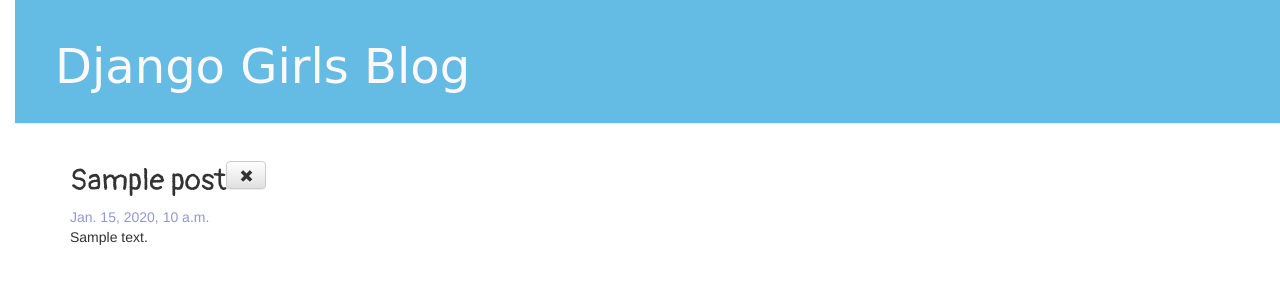
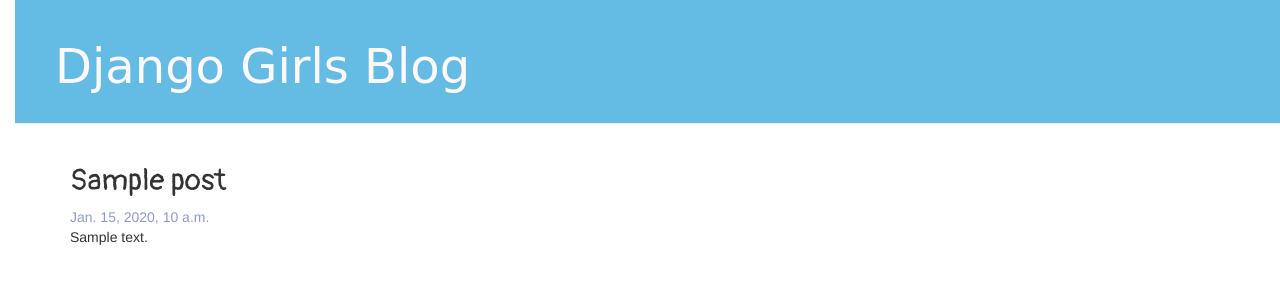
Before and after one commit to svtsmla/my_first_blog, a Django app: page /post/1/ in a window 1280 px wide. Shown: the top 300 px of the page. Run offline with Django 3.2, Linux system fonts and the light colour scheme; tables that the repository leaves empty hold one stand-in row (values such as "Sample post"); some libraries are stand-ins or nearby versions; some web fonts are replaced.

Commit message:
security 2.0

```diff
--- a/blog/templates/blog/post_detail.html
+++ b/blog/templates/blog/post_detail.html
@@ -6,8 +6,9 @@
             <h2>{{ post.title }}</h2>
             {% if user.is_authenticated %}
             <a class="btn btn-default btn-edit" href="{% url 'post_edit' pk=post.pk %}"><span class="glyphicon glyphicon-pencil"></span></a>
+            <a class="btn btn-default" href="{% url 'post_remove' pk=post.pk %}"><span class="glyphicon glyphicon-remove"></span></a>
             {% endif %}
-            <a class="btn btn-default" href="{% url 'post_remove' pk=post.pk %}"><span class="glyphicon glyphicon-remove"></span></a>
+
         </div>
         {% if post.published_date %}
             <div class="date">
```
